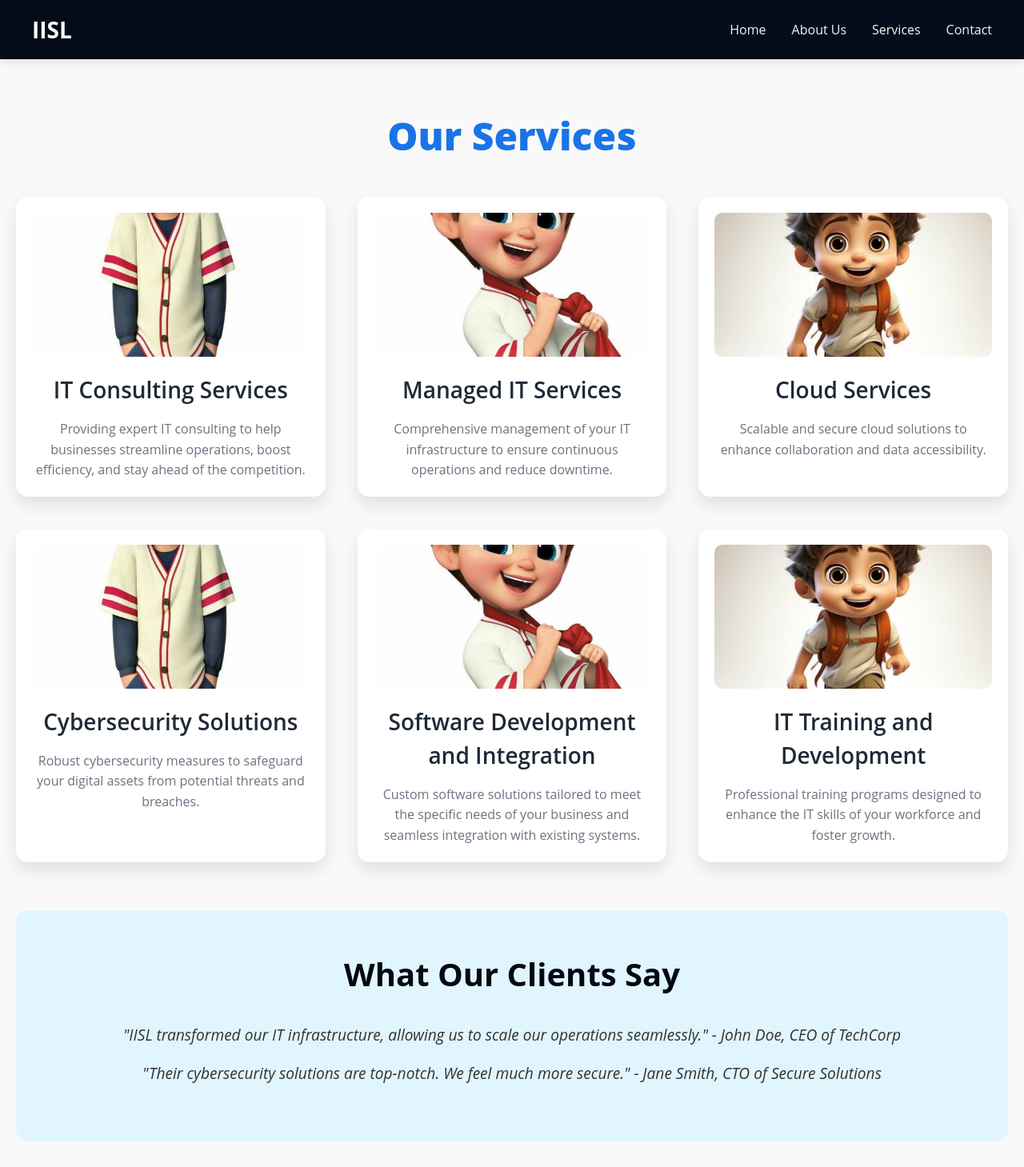
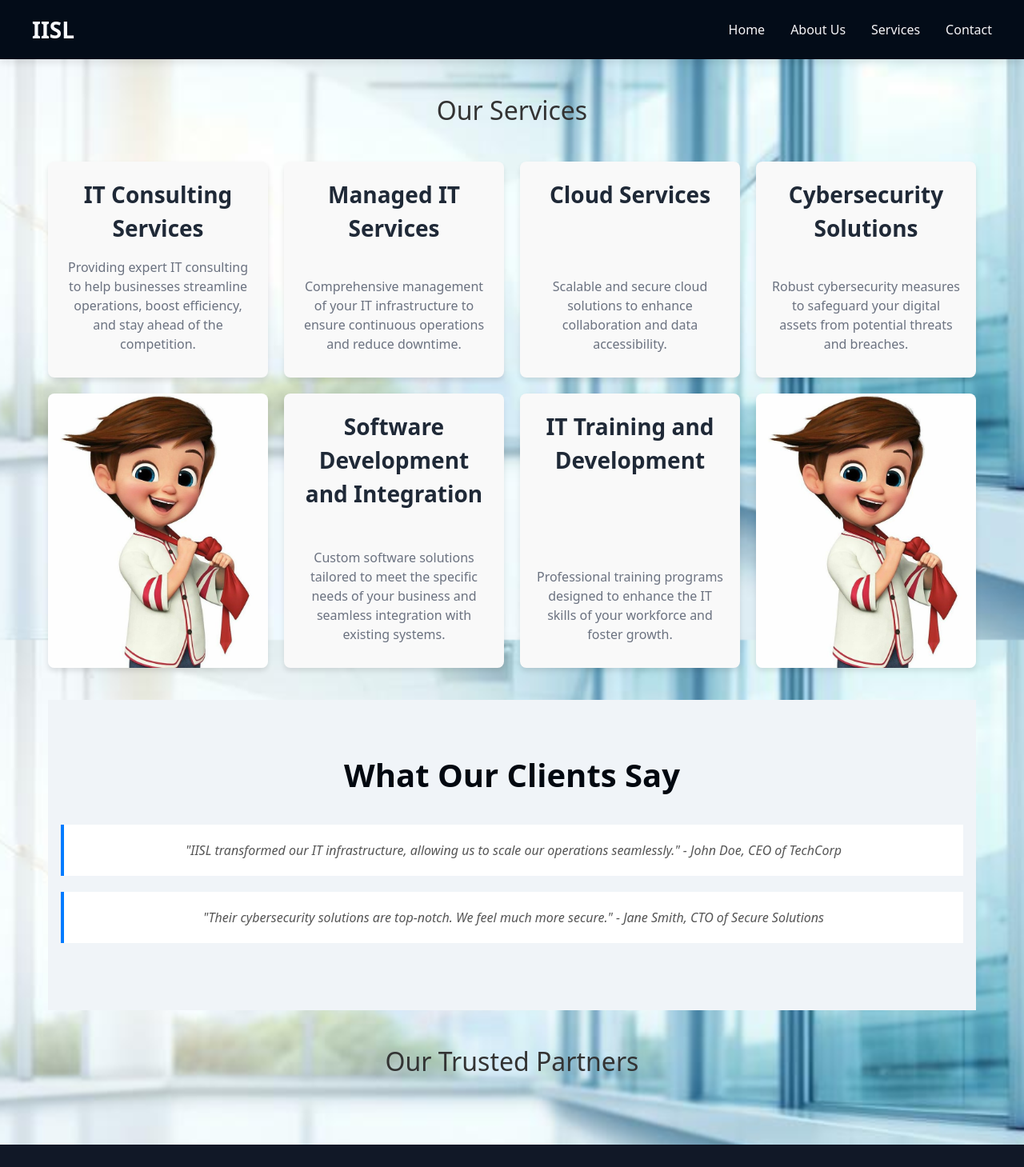
Before and after one commit to mperwe/iisl_website, a React (Create React App) app in the folder iisl-profile/: page /services in a window 1280 px wide. Shown: the top 1459 px of the page at 80% size. Built offline with nearby package versions, Linux system fonts and the light colour scheme.

Commit message:
edit service page

```diff
--- a/iisl-profile/src/pages/Services.css
+++ b/iisl-profile/src/pages/Services.css
@@ -1,118 +1,103 @@
-/* General Styling */
-body {
-  margin: 0;
-  padding: 0;
-  font-family: 'Open Sans', sans-serif;
-  background-color: #f9f9f9;
+/* General container styling */
+.services-container {
+  padding: 40px 20px;
+  max-width: 1200px;
+  margin: 0 auto;
+}
+
+.services-title,
+.section-title {
+  text-align: center;
+  font-size: 2rem;
+  margin-bottom: 40px;
   color: #333;
 }
 
-.services-container {
-  padding: 60px 20px;
-  background-color: #f9f9f9;
-  font-family: 'Open Sans', sans-serif;
-  color: #333;
+/* Grid layout for services section */
+.services-grid {
+  display: grid;
+  grid-template-columns: repeat(auto-fill, minmax(250px, 1fr));
+  gap: 20px;
+  justify-items: center;
 }
 
-/* Title Styling */
-.services-title {
-  font-size: 3em;
-  margin-bottom: 40px;
+/* Styling for each service card */
+.service-card {
+  display: flex;
+  flex-direction: column;
+  justify-content: space-between;
+  align-items: center;
+  padding: 20px;
+  background-color: #f9f9f9;
+  border-radius: 8px;
   text-align: center;
-  color: #1a73e8;
-  font-weight: 800;
-}
-
-/* Grid Styling for Cards (2 Rows with 3 Cards) */
-.services-grid {
-  display: grid;
-  grid-template-columns: repeat(3, 1fr); /* Three cards in a row */
-  grid-gap: 40px;
-  justify-items: center;
-  margin-bottom: 60px;
-}
-
-/* Card Styling */
-.service-card {
-  background-color: #fff;
-  border-radius: 15px;
-  box-shadow: 0 10px 20px rgba(0, 0, 0, 0.1);
-  padding: 20px;
-  text-align: center;
-  transition: transform 0.3s ease, box-shadow 0.3s ease;
+  box-shadow: 0 4px 6px rgba(0, 0, 0, 0.1);
+  text-decoration: none;
+  transition: transform 0.2s ease, box-shadow 0.2s ease;
+  max-width: 300px;
+  min-height: 200px;
 }
 
 .service-card:hover {
   transform: translateY(-10px);
-  box-shadow: 0 15px 30px rgba(0, 0, 0, 0.15);
+  box-shadow: 0 8px 12px rgba(0, 0, 0, 0.15);
 }
 
-/* Image Styling */
-.service-logo {
-  width: 100%;
-  height: 180px;
-  object-fit: cover;
-  border-radius: 10px;
-  margin-bottom: 20px;
+.service-title {
+  font-size: 1.5rem;
+  margin-bottom: 10px;
+  color: #007bff;
 }
 
-/* Service Title */
-.service-title {
-  font-size: 1.5em;
-  color: #1a73e8;
-  margin-bottom: 15px;
-  font-weight: 600;
+.service-description {
+  font-size: 1rem;
+  color: #555;
+  margin-bottom: 10px;
 }
 
-/* Service Description */
-.service-description {
-  font-size: 1em;
-  color: #666;
-  line-height: 1.6;
+/* Styling for image-only cards */
+.image-only-card {
+  padding: 0;
+  background: none;
 }
 
-/* Testimonials Section */
-.testimonials-section {
-  background-color: #e1f5fe;
-  padding: 50px 20px;
-  border-radius: 15px;
-  margin-bottom: 60px;
+.extra-card-img {
+  width: 100%;
+  height: auto;
+  border-radius: 8px;
 }
 
-.section-title {
-  font-size: 2.5em;
-  margin-bottom: 30px;
-  text-align: center;
-  color: #1a73e8;
-  font-weight: 700;
+/* Testimonials styling */
+.testimonials-section {
+  margin-top: 40px;
 }
 
 .testimonial {
+  padding: 20px;
+  background-color: #fff;
+  border-left: 4px solid #007bff;
   margin-bottom: 20px;
-  font-size: 1.2em;
-  text-align: center;
-  color: #333;
   font-style: italic;
+  color: #555;
 }
 
-/* Business Partners Section */
+/* Partners section */
 .partners-section {
-  text-align: center;
-}
-
-.partners-logos {
-  display: flex;
-  justify-content: center;
-  gap: 20px;
-  margin-top: 30px;
+  margin-top: 40px;
 }
 
 .partners-logos img {
-  width: 150px;
-  height: auto;
-  transition: transform 0.3s ease;
+  width: 100px;
+  margin: 10px;
 }
 
-.partners-logos img:hover {
-  transform: scale(1.1);
+/* Responsive styling */
+@media (max-width: 768px) {
+  .services-grid {
+    grid-template-columns: 1fr;
+  }
+
+  .service-card {
+    max-width: 100%;
+  }
 }
--- a/iisl-profile/src/pages/Services.js
+++ b/iisl-profile/src/pages/Services.js
@@ -1,16 +1,9 @@
 import React from "react";
 import "./Services.css"; // Link CSS
 
-// Import service logos
-import itConsultingLogo from "../components/images/boy1.jpg";
-import managedItServicesLogo from "../components/images/boy2.jpg";
-import cloudServicesLogo from "../components/images/boy3.jpg";
-import cybersecurityLogo from "../components/images/boy1.jpg";
-import softwareDevelopmentLogo from "../components/images/boy2.jpg";
-import itTrainingLogo from "../components/images/boy3.jpg";
-import partner1 from "../components/images/boy2.jpg";
-import partner2 from "../components/images/boy2.jpg";
-import partner3 from "../components/images/boy2.jpg";
+// Import images for the extra cards
+import extraCard1Img from "../components/images/boy2.jpg";
+import extraCard2Img from "../components/images/boy2.jpg";
 
 const Services = () => {
   return (
@@ -19,57 +12,63 @@ const Services = () => {
       <h2 className="services-title">Our Services</h2>
       <div className="services-grid">
         {/* IT Consulting Services */}
-        <div className="service-card">
-          <img src={itConsultingLogo} alt="IT Consulting Logo" className="service-logo" />
+        <a href="/" className="service-card">
           <h3 className="service-title">IT Consulting Services</h3>
           <p className="service-description">
             Providing expert IT consulting to help businesses streamline operations, boost efficiency, and stay ahead of the competition.
           </p>
-        </div>
+        </a>
 
         {/* Managed IT Services */}
-        <div className="service-card">
-          <img src={managedItServicesLogo} alt="Managed IT Services Logo" className="service-logo" />
+        <a href="/" className="service-card">
           <h3 className="service-title">Managed IT Services</h3>
           <p className="service-description">
             Comprehensive management of your IT infrastructure to ensure continuous operations and reduce downtime.
           </p>
-        </div>
+        </a>
 
         {/* Cloud Services */}
-        <div className="service-card">
-          <img src={cloudServicesLogo} alt="Cloud Services Logo" className="service-logo" />
+        <a href="/" className="service-card">
           <h3 className="service-title">Cloud Services</h3>
           <p className="service-description">
             Scalable and secure cloud solutions to enhance collaboration and data accessibility.
           </p>
-        </div>
+        </a>
 
         {/* Cybersecurity Solutions */}
-        <div className="service-card">
-          <img src={cybersecurityLogo} alt="Cybersecurity Solutions Logo" className="service-logo" />
+        <a href="/" className="service-card">
           <h3 className="service-title">Cybersecurity Solutions</h3>
           <p className="service-description">
             Robust cybersecurity measures to safeguard your digital assets from potential threats and breaches.
           </p>
+        </a>
+
+          {/* Additional Card 1 - Image Only */}
+          <div className="service-card image-only-card">
+          <img src={extraCard1Img} alt="Extra Card 1" className="extra-card-img" />
         </div>
 
+
         {/* Software Development and Integration */}
-        <div className="service-card">
-          <img src={softwareDevelopmentLogo} alt="Software Development Logo" className="service-logo" />
+        <a href="/" className="service-card">
           <h3 className="service-title">Software Development and Integration</h3>
           <p className="service-description">
             Custom software solutions tailored to meet the specific needs of your business and seamless integration with existing systems.
           </p>
-        </div>
+        </a>
 
         {/* IT Training and Development */}
-        <div className="service-card">
-          <img src={itTrainingLogo} alt="IT Training Logo" className="service-logo" />
+        <a href="/" className="service-card">
           <h3 className="service-title">IT Training and Development</h3>
           <p className="service-description">
             Professional training programs designed to enhance the IT skills of your workforce and foster growth.
           </p>
+        </a>
+
+
+        {/* Additional Card 2 - Image Only */}
+        <div className="service-card image-only-card">
+          <img src={extraCard2Img} alt="Extra Card 2" className="extra-card-img" />
         </div>
       </div>
 
@@ -88,9 +87,7 @@ const Services = () => {
       <div className="partners-section">
         <h2 className="section-title">Our Trusted Partners</h2>
         <div className="partners-logos">
-          <img src={partner1} alt="Partner 1" />
-          <img src={partner2} alt="Partner 2" />
-          <img src={partner3} alt="Partner 3" />
+          {/* Partner logos or links */}
         </div>
       </div>
     </div>
```
